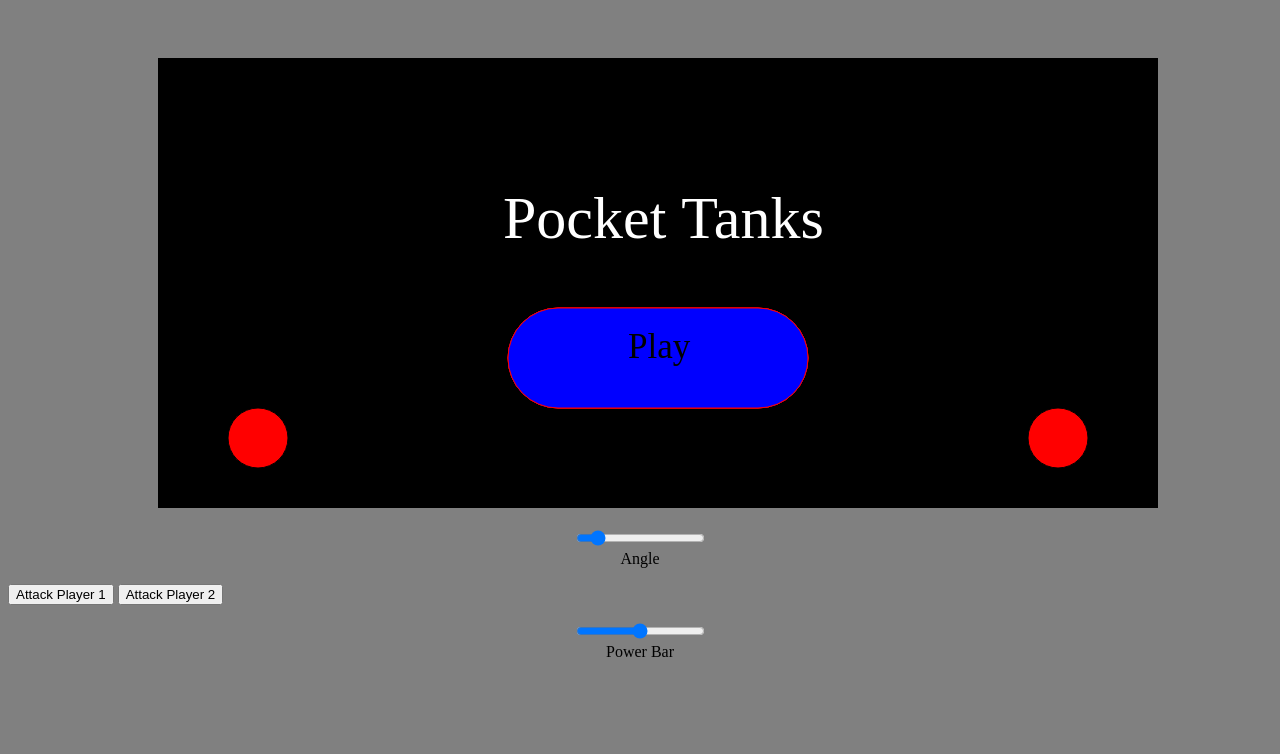
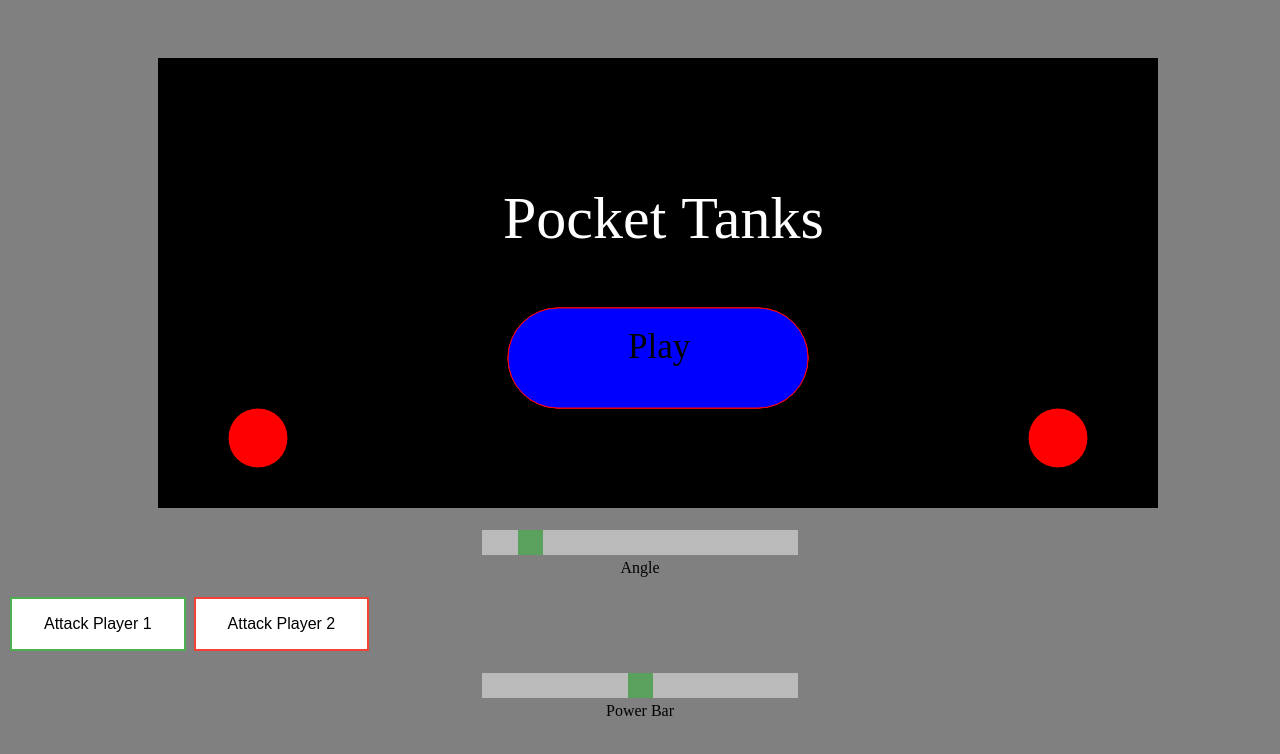
Before and after one commit to prateek18597/Pocket-Tanks, a website: page index.html in a window 1280 px wide. Shown: the top 754 px of the page. Drawn offline with nearby package versions, Linux system fonts and the light colour scheme; no server answers.

Commit message:
Changed button styles

```diff
--- a/index.html
+++ b/index.html
@@ -31,6 +31,77 @@
 			/*margin-left: px;*/
 		}
 
+		.button {
+    	background-color: #4CAF50; /* Green */
+    	border: none;
+    	color: white;
+    	padding: 16px 32px;
+    	text-align: center;
+	    text-decoration: none;
+	    display: inline-block;
+	    font-size: 16px;
+	    margin: 4px 2px;
+	    -webkit-transition-duration: 0.4s; /* Safari */
+	    transition-duration: 0.4s;
+	    cursor: pointer;
+	  }
+
+		.button3 {
+	    background-color: white;
+	    color: black;
+	    border: 2px solid #f44336;
+	  }
+
+       .button3:hover {
+          background-color: #f44336;
+          color: white;
+     }
+
+     .button1 {
+    background-color: white;
+    color: black;
+    border: 2px solid #4CAF50;
+}
+
+.button1:hover {
+    background-color: #4CAF50;
+    color: white;
+}
+
+/* slider button*/
+
+
+.slider {
+    -webkit-appearance: none;
+    width: 25%;
+    height: 25px;
+    background: #d3d3d3;
+    outline: none;
+    opacity: 0.7;
+    -webkit-transition: .2s;
+    transition: opacity .2s;
+}
+
+.slider:hover {
+    opacity: 1;
+}
+
+.slider::-webkit-slider-thumb {
+    -webkit-appearance: none;
+    appearance: none;
+    width: 25px;
+    height: 25px;
+    background: #4CAF50;
+    cursor: pointer;
+}
+
+.slider::-moz-range-thumb {
+    width: 25px;
+    height: 25px;
+    background: #4CAF50;
+    cursor: pointer;
+}
+
 	</style>
 
 </head>
@@ -42,24 +113,24 @@
 	<div id="anglediv">
 	<p id="anglebar" align="center">
 
-		<input type="range" id="angle" name="Angle" min="0" max="360" value="45">
+		<input type="range" class ="slider" id="angle" name="Angle" min="0" max="360" value="45">
 		<br>
 		Angle
 		<!-- <button id="attack" onclick="attack(1)">Attack</button> -->
 	</p>
-	<button id="attack" onclick="attack(1)">Attack Player 1</button>
-	<button id="attack" style="margin-right: : 100px" onclick="attack(2)">Attack Player 2</button>
+	<button class ="button button1" id="attack" onclick="attack(1)">Attack Player 1</button>
+	<button class ="button button3" id="attack" style="margin-right: : 100px" onclick="attack(2)">Attack Player 2</button>
 	</div>
 	<div id="powerdiv">
 	<p id="powerbar" align="center">
 
-		<input type="range" id="power" name="Power" min="0" max="100" value="50">
+		<input type="range" class="slider" id="power" name="Power" min="0" max="100" value="50">
 		<br>
 		Power Bar
 	</p>
 
 	</div>
-	<!-- <button id="attack" sonclick="attack(1)">Attack</button> -->
+
 
 
 </body>
--- a/package.json
+++ b/package.json
@@ -10,6 +10,7 @@
   "license": "ISC",
   "dependencies": {
     "express": "^4.16.3",
+    "mysql": "^2.15.0",
     "socket.io": "^2.1.0"
   }
 }
--- a/static/script.js
+++ b/static/script.js
@@ -6,7 +6,14 @@ var canvas;//=document.getElementById("canvas");
 var ctx;
 //		ctx.clearRect(0, 0, this.canvas.width+1, this.canvas.height+1);
 
+
+var first = 1;
+
+
+
+
 var socket = io();
+
 socket.on('message', function(data) {
   console.log(data,socket.id);
 });
@@ -96,6 +103,10 @@ var tank1x=0;
 var tank1y=0;
 var tank2x=0;
 var tank2y=0;
+
+
+
+
 
 function tanks()
 {
@@ -187,6 +198,13 @@ function tanks()
 	stage.addChild(tank);
 	}
 
+
+	var ball = new createjs.Shape();
+		ball.graphics.beginFill("black");
+		ball.graphics.drawCircle(100,100,5);
+		stage.addChild(ball);
+		stage.update();
+
 }
 
 function backButton()
@@ -224,7 +242,10 @@ var angle=0;
 
 socket.on('bpress2',function(data){attack(1);} );
 
-var first = 1;
+
+
+
+
 function attack(i)
 {
 	if(first ==1)
@@ -238,30 +259,36 @@ function attack(i)
 		angle=document.getElementById("angle").value;
 		console.log(power);
 		console.log("Angle is "+angle);
-		var ball = new createjs.Shape();
-		ball.graphics.beginFill("black");
-		ball.graphics.drawCircle(tank1x,tank1y,5);
-		// ball.x=tank1x;
-		// ball.y=tank1y;
-		console.log("Attacked");
-		var time=Math.abs(2*power*Math.sin(3.14*angle/180)/10);
-		var height=power*power*Math.sin(3.14*angle/180)*Math.sin(3.14*angle/180)/(20);
-		var range=power*power*Math.sin(3.14*angle/180)/10;
-		console.log(height);
-		console.log(range);
+
+		var cx=0.01,cy=0.01;
+		var t=0;
+		var xpos = tank1x,ypos = tank1y;
 
 
-		createjs.Tween.get(ball).to({guide:{ path:[0,0, range/2,-height, range,0] }},time*100);
-		// createjs.Tween.get(ball).to({guide:{ path:[0,0,(tank2x-tank1x)/2,-200,tank2x-tank1x,tank2y-tank1y] }},7000);
-			// graphics.moveTo(0,0).curveTo(0,200,200,200).curveTo(200,0,0,0);
-		// createjs.Tween.get(ball).to({x:(Math.abs(tank1x)),y:Math.abs(tank2y)}, 2000, createjs.Ease.quadIn);
 
-		stage.addChild(ball);
-		// for(var i=tank1x;i<tank2index;i++)
-		// {
 
-		// }
-		stage.update();
+		while(xpos>=tank1x && xpos<=tank1x+100)
+		{
+			xpos = tank1x +cx*t;
+			ball.x = xpos;
+
+			console.log("moving");
+			t = t + 1 ;
+		}
+
+		setInterval
+		//sleep(1000);
+		//stage.removeChild(ball);
+
+		// ball.x = xpos + 10;
+		// ball.y = ypos - 10;
+
+
+
+
+
+
+
 	}
 
 	else
@@ -408,6 +435,7 @@ function mainmenu()
 
 }
 
+
 function tick()
 {
 
@@ -416,6 +444,8 @@ function tick()
 		stage.removeAllChildren();
 		view =-1;
 		starter();
+		// tank1x = 0;
+		// t=0;
 	}
 	else
 	{
@@ -426,6 +456,12 @@ function tick()
 			stage.update();
 			terrain();
 		}
+
+		// xpos = tank1x +1*t;
+		// ball.x = xpos;
+		// t = t + 0.1;
+
+		//console.log(xpos);
 	}
 	// stage.removeChild(ball);
 	stage.update();
```
Also changed, not shown: server.js (+17 -11 lines), 1 other file.
